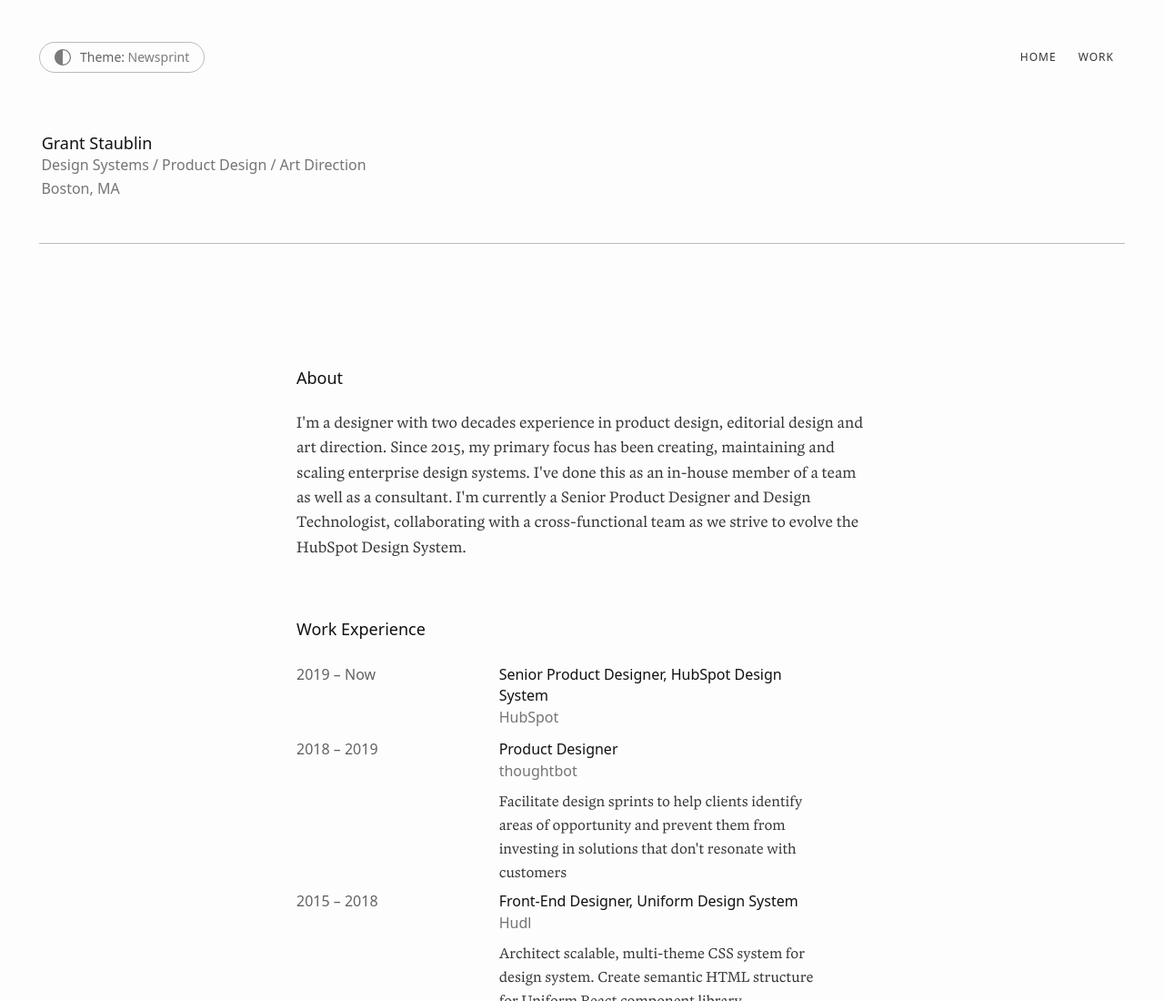
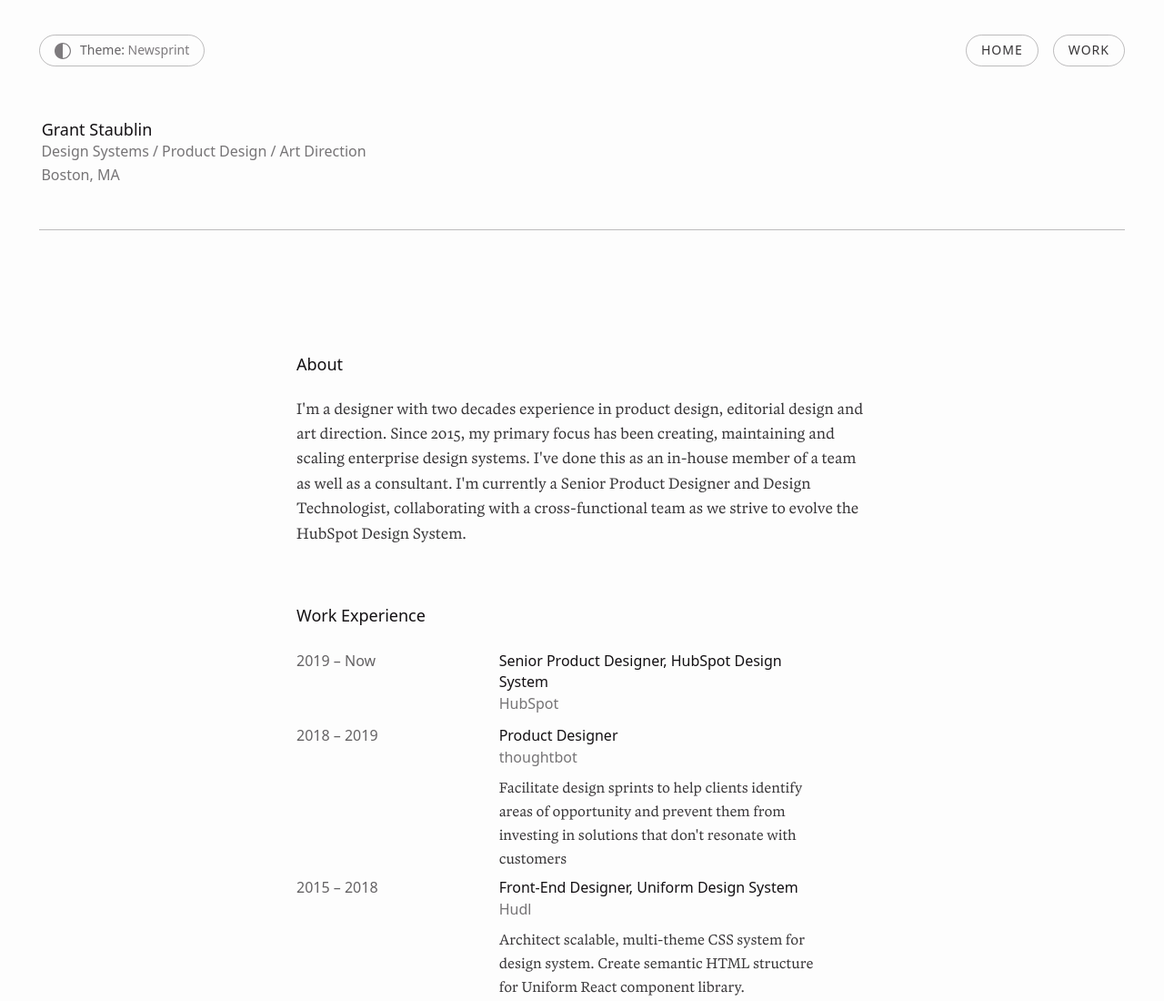
Before and after one commit to gcstaublin/gcstaublin.github.io, an Astro site: page / in a window 1280 px wide. Shown: the top 1100 px of the page at 91% size. Built offline with nearby package versions, Linux system fonts and the light colour scheme; Astro itself is replaced by a stand-in of ours.

Commit message:
Make nav links similar to theme toggle

```diff
--- a/src/components/Header.astro
+++ b/src/components/Header.astro
@@ -60,13 +60,19 @@ import ThemeToggle from "./ThemeToggle.astro";
 
   .nav__link {
     display: inline-block;
-    padding: 1rem 0.75rem;
+    /* padding: 1rem 0.75rem; */
+    padding-inline: 16px;
+    padding-block: 6px;
+    margin-inline-start: 16px;
     font-size: var(--site-nav-type-size-link-small);
     color: var(--site-nav-color-link);
     text-decoration: none;
     text-transform: uppercase;
     letter-spacing: 1px;
     transition: background-color 0.2s ease;
+    border: 1px solid var(--color-accent-test);
+    border-radius: 24px;
+    font-size: 14px;
 
     &:hover {
       text-decoration: underline;
```
